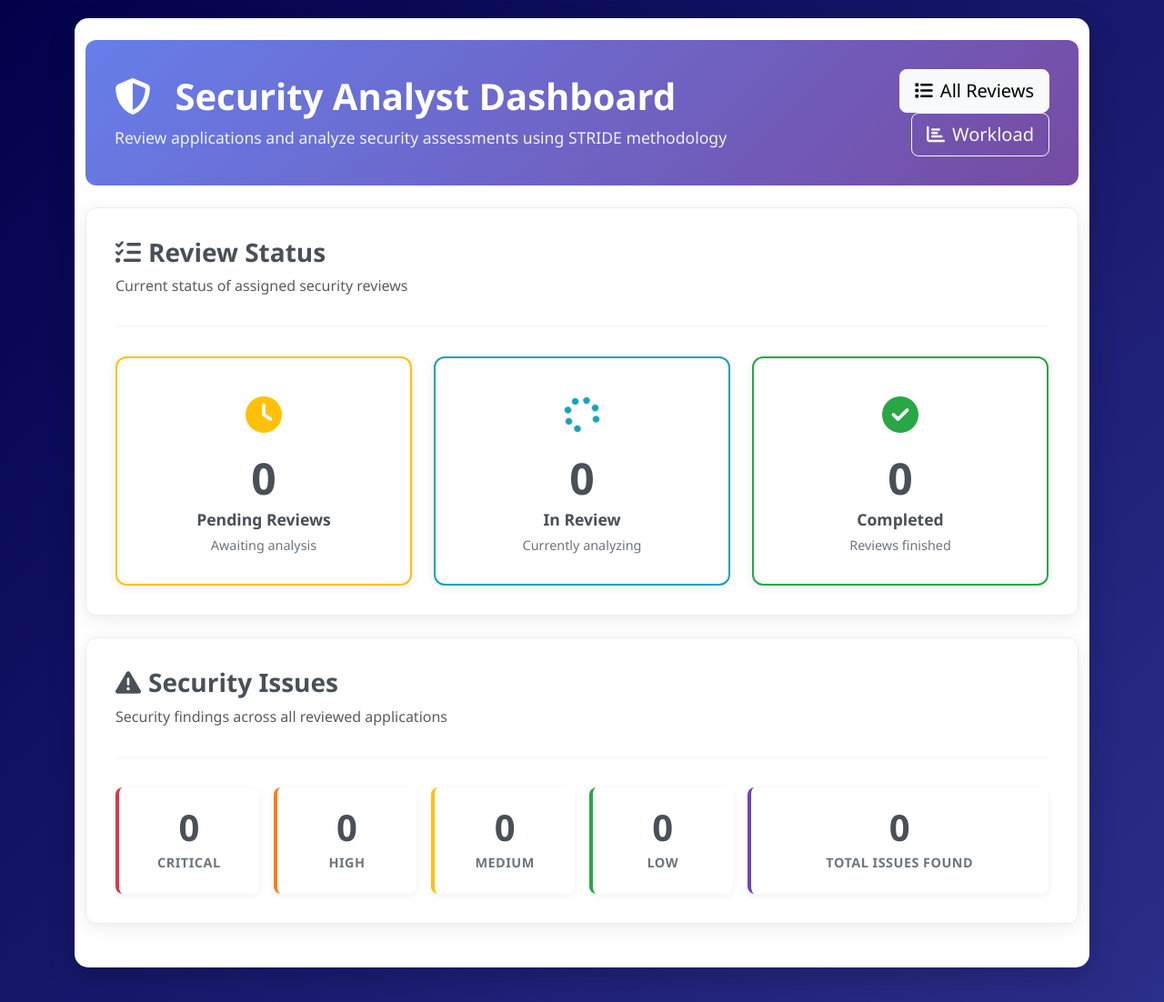
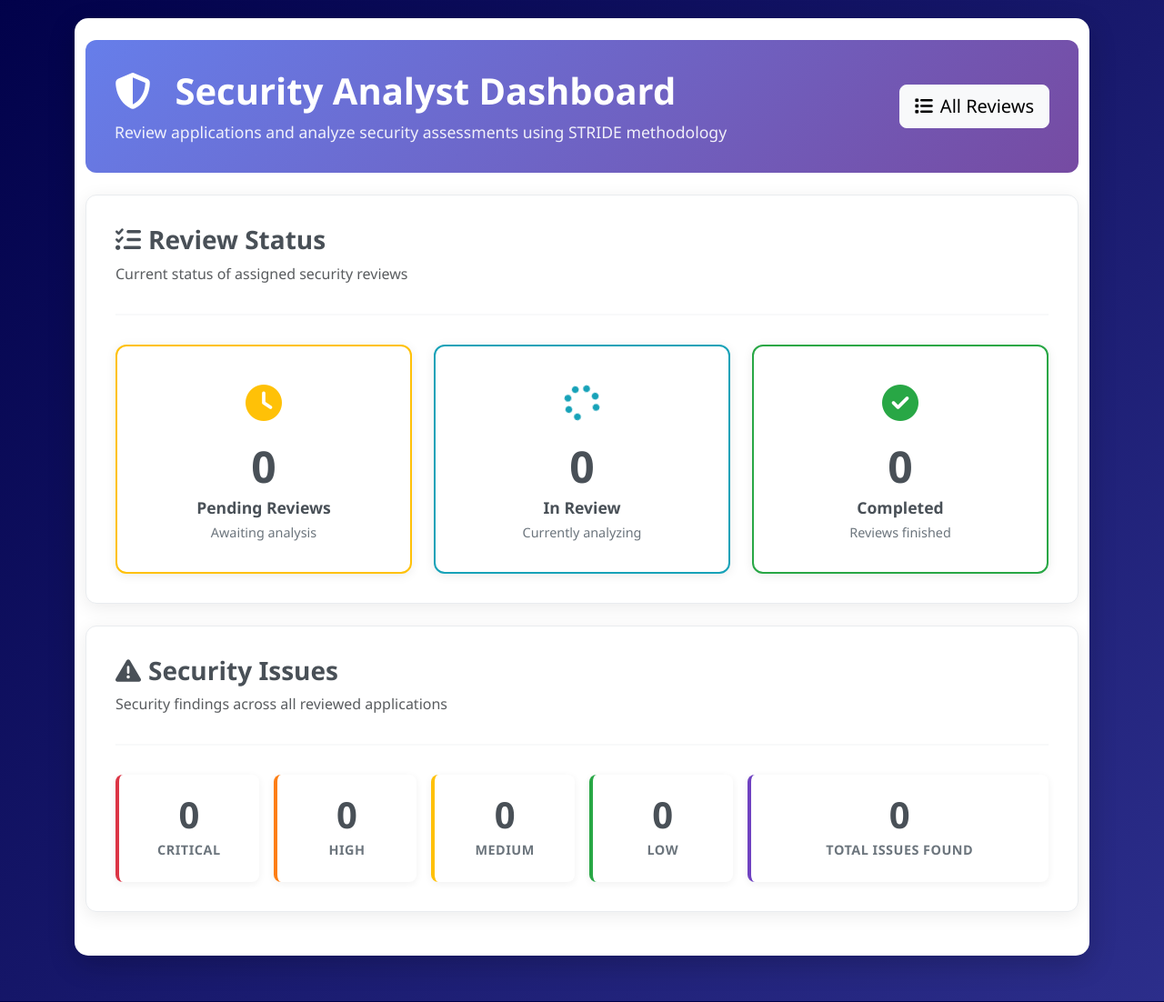
Before and after one commit to harini-cts/SecurArch, a Flask app: page /analyst/dashboard in a window 1280 px wide. Shown: the part 88-1190 px from the top of the page at 91% size. Run offline with Flask 3, Linux system fonts and the light colour scheme; the visitor is signed in with stand-in values (Sample User, id 1); data comes from the database, SQL or seed files in the repository; data that the repository does not hold is empty; some libraries are stand-ins or nearby versions.

Commit message:
Analyst dashboard: remove Workload button from header

```diff
--- a/templates/analyst/dashboard.html
+++ b/templates/analyst/dashboard.html
@@ -19,9 +19,6 @@
                 <div class="dashboard-actions">
                     <a href="{{ url_for('analyst.reviews') }}" class="btn btn-light btn-lg">
                         <i class="fas fa-list me-2"></i>All Reviews
-                    </a>
-                    <a href="{{ url_for('analyst.workload') }}" class="btn btn-outline-light btn-lg">
-                        <i class="fas fa-chart-bar me-2"></i>Workload
                     </a>
                 </div>
             </div>
```
